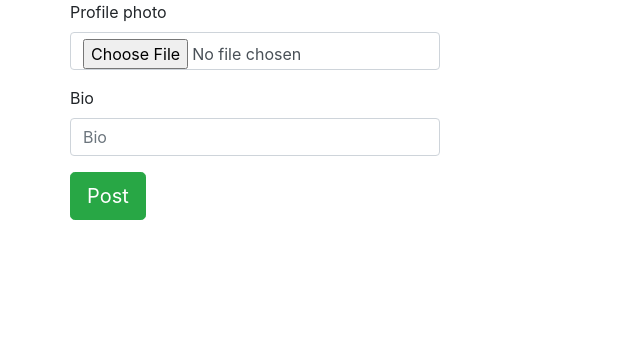
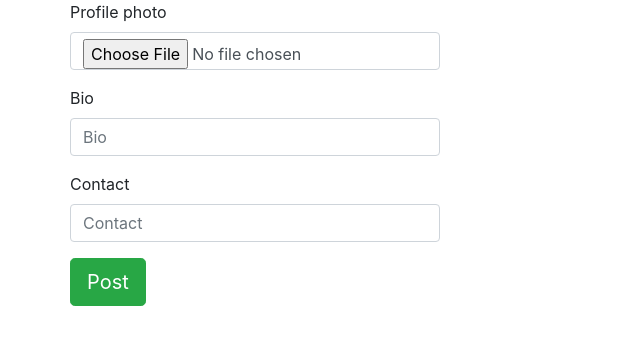
Before and after one commit to GasaGentille/Awward_Like, a Django app: a page that uses posts/templates/base.html in a window 1280 px wide. Shown: the part 84-429 px from the top of the page, without its empty margins (0-640 px from the left). Run offline with Django 3.2, Linux system fonts and the light colour scheme; the visitor is signed in with stand-in values (Sample User, id 1); some libraries are stand-ins or nearby versions.

Commit message:
Adding rating

```diff
--- a/posts/forms.py
+++ b/posts/forms.py
@@ -9,16 +9,17 @@ class NewProjectForm(forms.ModelForm):
 class ProfileForm(forms.ModelForm):
     class Meta:
         model = Profile
-        fields = ('profile_photo','bio')
+        fields = ('profile_photo','bio','contact')
         exclude=['user']
 
 class UpdateProfileForm(forms.ModelForm):
     class Meta:
         model = Profile
-        fields = ('profile_photo','bio')
+        fields = ('profile_photo','bio','contact')
         exclude=['user']
 
 class ReviewForm(forms.ModelForm):
     class Meta:
         model = Review
         fields = ['design', 'content','usability','rating']
+        exclude=['project']
--- a/posts/models.py
+++ b/posts/models.py
@@ -56,6 +56,7 @@ class Review(models.Model):
 class Profile(models.Model):
     profile_photo= models.ImageField(upload_to = 'images/', null=True)
     bio = models.CharField(max_length =30)
+    contact = models.CharField(max_length =30,null=True )
     user = models.OneToOneField(User,on_delete=models.CASCADE ,related_name="profile",null=True)
     project = models.ForeignKey(Project,null=True)
 
--- a/posts/templates/index.html
+++ b/posts/templates/index.html
@@ -24,7 +24,7 @@
         <h5><a href="{% url 'review_detail' %}">
                 Read more
             </a></h5>
-            <a href="{% url 'add_review' %}"> Add Review </a>
+            <a href="{% url 'add_review' project.id %}"> Add Review </a>
 
     </div>
 
--- a/posts/templates/project_detail.html
+++ b/posts/templates/project_detail.html
@@ -28,7 +28,7 @@
 <h3>Add your review</h3>
 {% if error_message %}<p><strong>{{ error_message }}</strong></p>{% endif %}
 
-<form action="{% url 'add_review' project.id %}" method="post" class="form">
+<form action="{% url 'add_review' project_id %}" method="post" class="form">
     {% csrf_token %}
     {% bootstrap_form form layout='inline' %}
 
--- a/posts/urls.py
+++ b/posts/urls.py
@@ -12,7 +12,7 @@ urlpatterns=[
     url(r'^edit/profile$', views.update_profile, name='edit_profile'),
     url(r'^search/', views.search_results, name='search_results'),
     url(r'^review/$', views.review_detail, name='review_detail'),
-    url(r'^project/$', views.add_review, name='add_review'),
+    url(r'^project/(\d+)/$', views.add_review, name='add_review'),
 ]
 if settings.DEBUG:
     urlpatterns+= static(settings.MEDIA_URL, document_root = settings.MEDIA_ROOT)
--- a/posts/views.py
+++ b/posts/views.py
@@ -90,8 +90,9 @@ def review_detail(request, review_id):
     review = Review.objects.get(id=review_id)
     return render(request, 'review_detail.html', {'review': review})
 
-def add_review(request):
-    project = Project.objects.all()
+def add_review(request,project_id):
+    project = Project.objects.filter(id=project_id).first()
+    print(project.project_description)
     form = ReviewForm(request.POST)
     if form.is_valid():
         rating = form.cleaned_data['rating']
@@ -108,4 +109,4 @@ def add_review(request):
 
         return redirect ('/')
 
-    return render(request, 'project_detail.html', {'project': project, 'form': form})
+    return render(request, 'project_detail.html', {'project': project, 'form': form, "project_id":project_id})
```
Also changed, not shown: posts/templates/profile.html (+9 -2 lines), media/images/boy1.jpg (added), media/images/boy2.jpg (added), media/images/boy3.jpg (added), media/projects/galery_OKrFkOx.png (added), posts/migrations/0001_initial.py, posts/migrations/0002_auto_20191027_1734.py (deleted), posts/migrations/0003_auto_20191028_0505.py (deleted), posts/migrations/0004_auto_20191028_0556.py (deleted), posts/migrations/0005_auto_20191030_0416.py (deleted).
